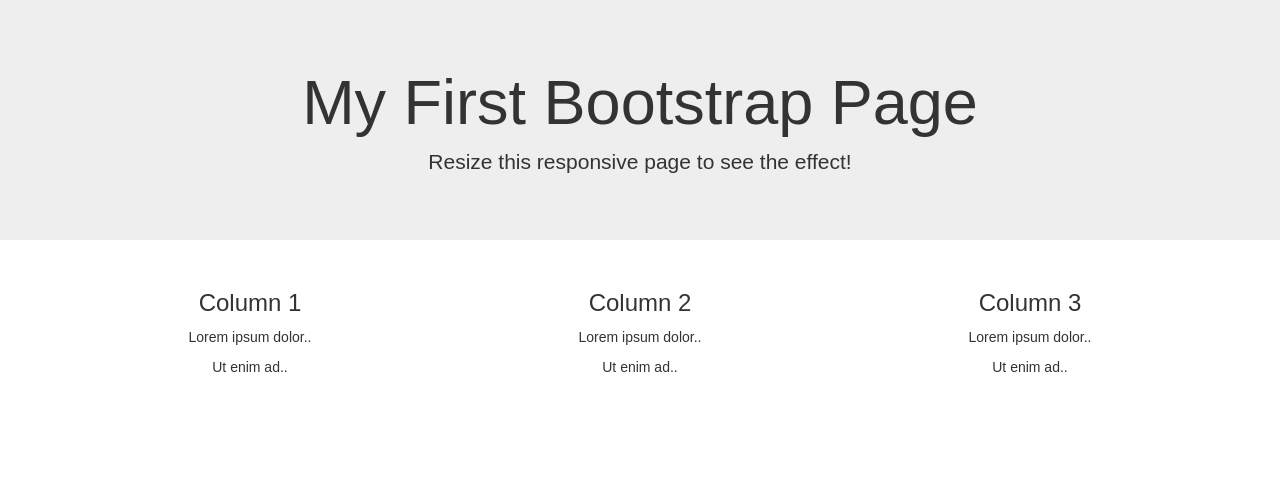
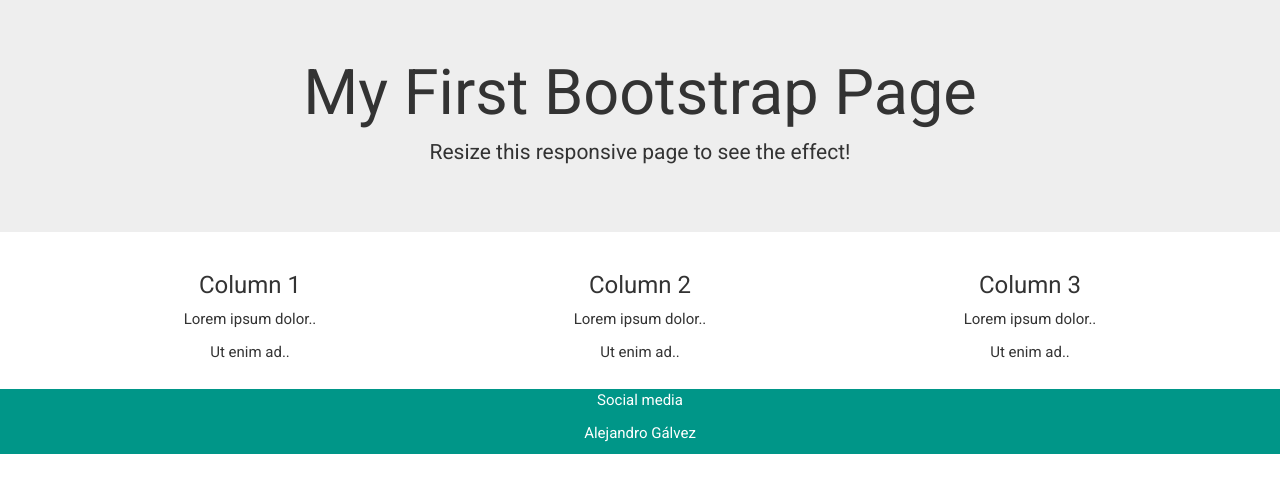
Before and after one commit to unCoVered/cv-webpage, a React (Create React App) app: page / in a window 1280 px wide. Shown: the top 492 px of the page. Built offline with nearby package versions, Linux system fonts and the light colour scheme.

Commit message:
Added more styles

```diff
--- a/public/index.html
+++ b/public/index.html
@@ -11,8 +11,10 @@
     <link rel="manifest" href="%PUBLIC_URL%/manifest.json">
     <link rel="shortcut icon" href="%PUBLIC_URL%/favicon.ico">
     <link rel="stylesheet" href="//netdna.bootstrapcdn.com/bootstrap/3.0.3/css/bootstrap.min.css">
+    <link rel="stylesheet" href="https://www.w3schools.com/w3css/4/w3.css">
     <link rel='stylesheet' href='https://fonts.googleapis.com/css?family=Roboto'>
     <link rel="stylesheet" href="https://cdnjs.cloudflare.com/ajax/libs/font-awesome/4.7.0/css/font-awesome.min.css">
+
     <!--
       Notice the use of %PUBLIC_URL% in the tags above.
       It will be replaced with the URL of the `public` folder during the build.
--- a/src/App.css
+++ b/src/App.css
@@ -26,3 +26,7 @@
   from { transform: rotate(0deg); }
   to { transform: rotate(360deg); }
 }
+
+html,body,h1,h2,h3,h4,h5,h6 {
+  font-family: "Roboto", sans-serif
+}
--- a/src/App.js
+++ b/src/App.js
@@ -6,10 +6,12 @@
   render() {
     return (
       <div className="App">
+
         <div class="jumbotron text-center">
           <h1>My First Bootstrap Page</h1>
           <p>Resize this responsive page to see the effect!</p>
         </div>
+
         <div class="container">
           <div class="row">
             <div class="col-sm-4">
@@ -29,6 +31,12 @@
             </div>
           </div>
         </div>
+
+
+        <footer class="w3-container w3-teal w3-center w3-margin-top">
+          <p>Social media</p>
+          <p>Alejandro Gálvez</p>
+        </footer>
       </div>
     );
   }
```
